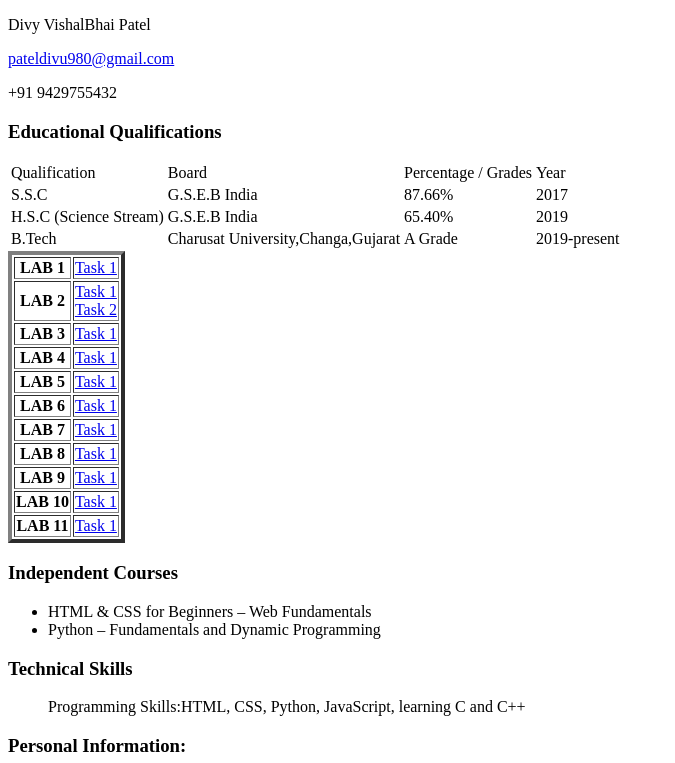
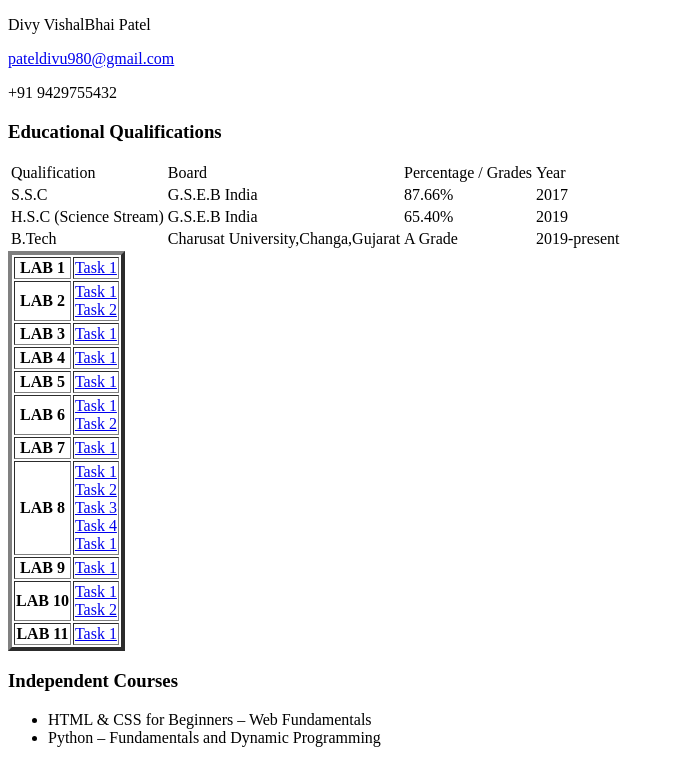
Before and after one commit to Dvp1234/WEB_TECH-NEW, a plain HTML site: page index.html in a window 1280 px wide. Shown: the top 763 px of the page, without its empty margins (0-675 px from the left). Drawn offline with Linux system fonts and the light colour scheme.

Commit message:
Update index.html

```diff
--- a/index.html
+++ b/index.html
@@ -72,7 +72,7 @@
                         LAB 4
                     </th>
                     <td>
-                        <a href="./index.html">Task 1</a>
+                        <a href="./LAB 4/flexbox.html">Task 1</a>
                     </td>
                 </tr>
                 <tr>
@@ -80,7 +80,7 @@
                         LAB 5
                     </th>
                     <td>
-                        <a href="./index.html">Task 1</a>
+                        <a href="./LAB 5/index.html">Task 1</a>
                     </td>
                 </tr>
                 <tr>
@@ -88,7 +88,9 @@
                         LAB 6
                     </th>
                     <td>
-                        <a href="./index.html">Task 1</a>
+                        <a href="./LAB 6/index.html">Task 1</a>
+                     <br>
+                     <a href="./LAB 6/Running turtle.html">Task 2</a>
                     </td>
                 </tr>
                 <tr>
@@ -96,7 +98,7 @@
                         LAB 7
                     </th>
                     <td>
-                        <a href="./index.html">Task 1</a>
+                        <a href="./LAB 7/index.html">Task 1</a>
                     </td>
                 </tr>
                 <tr>
@@ -104,7 +106,15 @@
                         LAB 8
                     </th>
                     <td>
-                        <a href="./index.html">Task 1</a>
+                        <a href="./LAb 8/change_bgcolor.html">Task 1</a>
+                     <br>
+                     <a href="./LAb 8/click_counter.html">Task 2</a>
+                     <br>
+                     <a href="./LAb 8/fibonnaci.html">Task 3</a>
+                     <br>
+                     <a href="./LAb 8/no_upto_n.html">Task 4</a>
+                     <br>
+                     <a href="./LAb 8/odd-even.html">Task 1</a>
                     </td>
                 </tr>
                 <tr>
@@ -112,7 +122,7 @@
                         LAB 9
                     </th>
                     <td>
-                        <a href="./index.html">Task 1</a>
+                        <a href="./LAB 9/index.html">Task 1</a>
                     </td>
                 </tr>
                 <tr>
@@ -120,7 +130,9 @@
                         LAB 10
                     </th>
                     <td>
-                        <a href="./index.html">Task 1</a>
+                        <a href="./LAB 10/login-form.html">Task 1</a>
+                     <br>
+                     <a href="./LAB 10/student-rgistration.html">Task 2</a>
                     </td>
                 </tr>
                 <tr>
```
